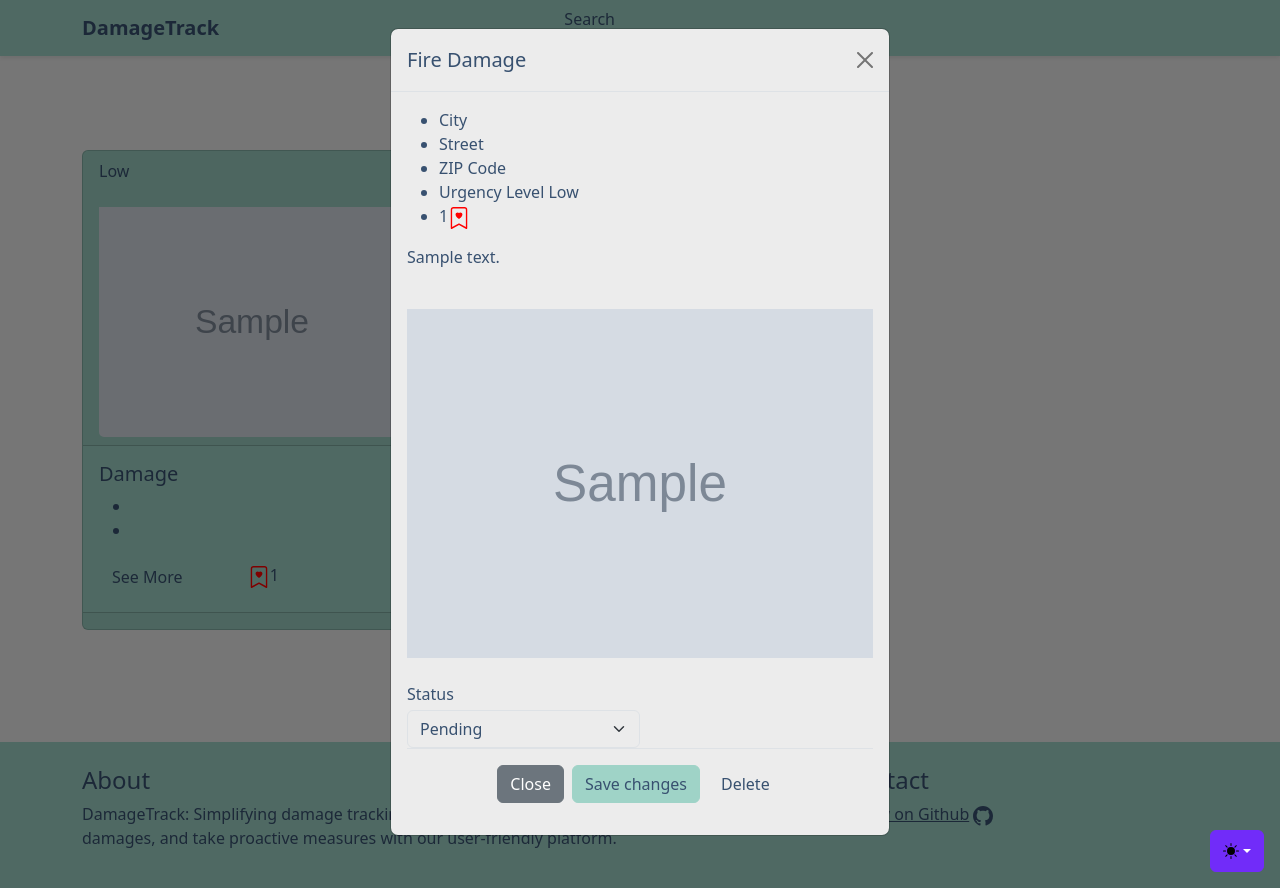
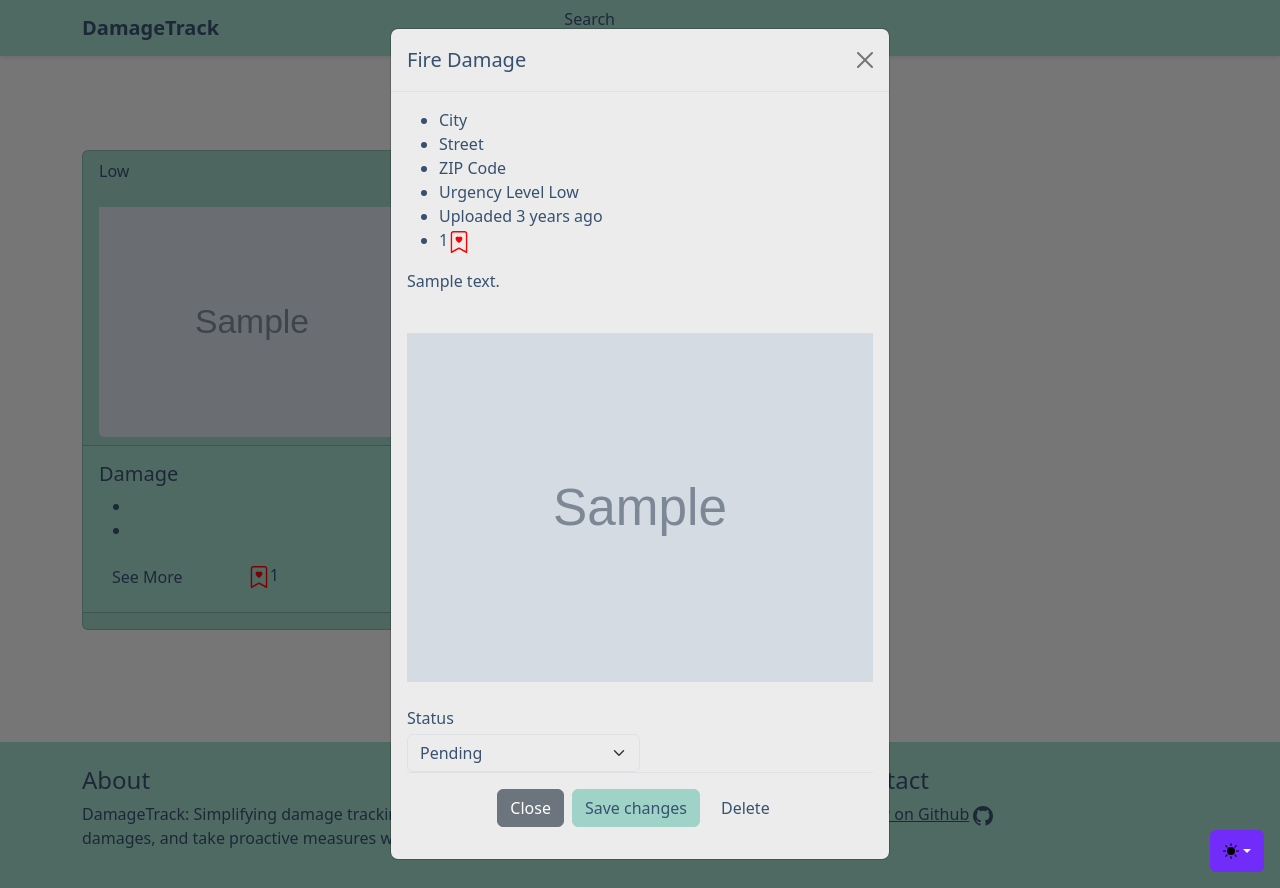
Before and after one commit to inikolaou/DamageTrack, a Node server app: template views/adminDashboard.hbs in a window 1280 px wide, after a click on "See More". Run offline with Node 20, Linux system fonts and the light colour scheme; tables that the repository leaves empty hold one stand-in row (values such as "Sample post"); the template is opened without the code that fills it: values that come from a table or form of the project are taken from there, most other values are stand-ins (such as "Sample title", 1, 10 or a date in 2020); grey boxes marked "Sample" are stand-in pictures; some libraries are stand-ins or nearby versions.

Commit message:
Creation date added

```diff
--- a/views/adminDashboard.hbs
+++ b/views/adminDashboard.hbs
@@ -99,6 +99,7 @@
                         <li><span>Street</span> {{location.streetName}} {{location.streetNumber}}</li>
                         <li><span>ZIP Code</span> {{location.zipCode}}</li>
                         <li><span>Urgency Level</span> {{urgency}}</li>
+                        <li><span>Uploaded</span> {{moment createdAt}}</li>
                         <li><span class="like-tag">{{likes.length}}<svg xmlns="http://www.w3.org/2000/svg" width="22"
                                     height="22" fill="red" class="bi bi-bookmark-heart" viewBox="0 0 16 16">
                                     <path fill-rule="evenodd"
```
